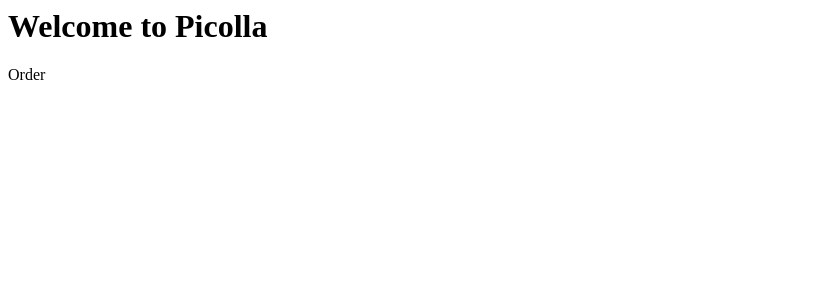
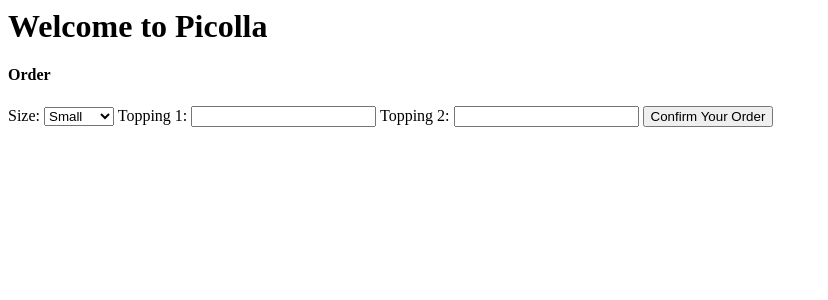
Before and after one commit to el-shes/pizza_delivery, a Django app: template pizza/templates/pizza/order.html in a window 1280 px wide. Shown: the top 300 px of the page, without its empty margins (0-828 px from the left). Run offline with Django 3.2, Linux system fonts and the light colour scheme; the template is opened without the code that fills it, so the values that code supplies are empty.

Commit message:
basic form scheme

```diff
--- a/pizza/templates/pizza/order.html
+++ b/pizza/templates/pizza/order.html
@@ -1,4 +1,23 @@
 <h1> Welcome to Picolla </h1>
-<p>
-    Order
-</p>
+
+<h4> Order </h4>
+
+<form action="{% url 'pizza:create_order'  %}" method="post">
+
+    {% csrf_token %}
+
+    <label for="size">Size:</label>
+    <select id="size" name="size">
+        <option value="small">Small</option>
+        <option value="medium">Medium</option>
+        <option value="large">Large</option>
+    </select>
+
+    <label for="topping1">Topping 1:</label>
+    <input id="topping1" type="text" name="topping1">
+
+    <label for="topping2">Topping 2:</label>
+    <input id="topping2" type="text" name="topping2">
+
+    <input type="submit" value="Confirm Your Order">
+</form>
```
